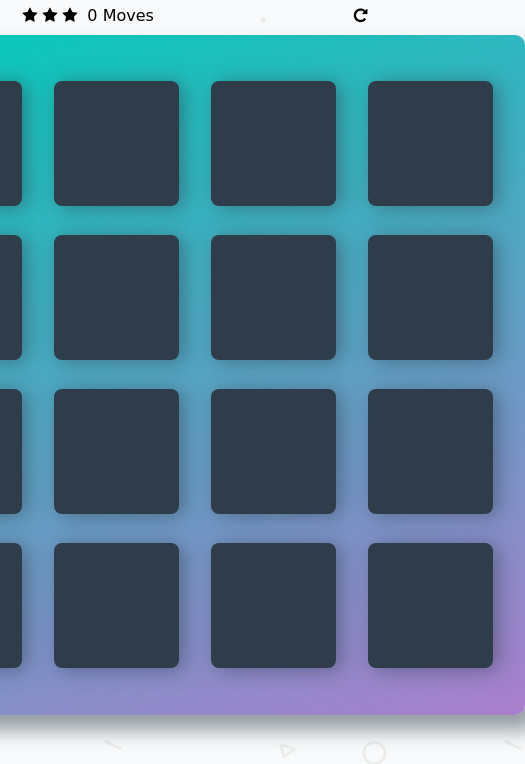
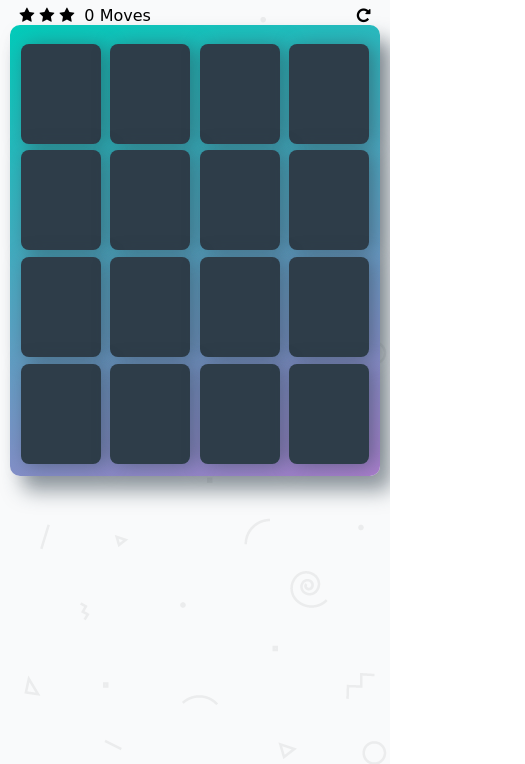
Before and after one commit to gladiusaxelay/UDFEND-Memory-Game, a plain HTML site: page index.html in a window 390 px wide. Shown: the part 80-844 px from the top of the page, 525 px wide, since content can reach past the window. Drawn offline with Linux system fonts and the light colour scheme; a web font is replaced by a local one.

Commit message:
Added media queries for responsiveness

```diff
--- a/css/app.css
+++ b/css/app.css
@@ -86,6 +86,7 @@ h1 {
  */
 
 .score-panel {
+    /* display: flex; */
     text-align: left;
     width: 345px;
     margin-bottom: 10px;
@@ -107,3 +108,51 @@ h1 {
     float: right;
     cursor: pointer;
 }
+
+/*
+ * Media Queries for Responsiveness
+ */
+
+@media screen and (max-width: 380px) {
+    .deck .card {
+        width: 68px;
+        height: 92px;
+        margin-top: 2%;
+    }
+}
+
+@media screen and (min-width: 381px) and (max-width: 440px) {
+    .deck .card {
+        width: 80px;
+    }
+}
+
+@media screen and (min-width: 440px) and (max-width: 516px) {
+    .deck .card {
+        width: 95px;
+    }
+}
+
+@media screen and (min-width: 517px) and (max-width: 580px) {
+    .deck .card {
+        width: 105px;
+    }
+}
+
+@media screen and (max-width: 650px) {
+    .score-panel {
+        width: 90%;
+        margin: 0 auto;
+        flex-basis: 40%;
+    }
+    .deck {
+        width: 95%;
+        padding: 3%;
+        margin: 0 auto;
+        min-height: 100%;
+    }
+    .deck .card {
+        height: 100px;
+        margin-top: 2%;
+    }
+}
--- a/index.html
+++ b/index.html
@@ -3,6 +3,7 @@
 <head>
     <meta charset="utf-8">
     <title>Matching Game</title>
+    <meta name="viewport" content="width=device-width, initial-scale=1.0">
     <meta name="description" content="">
     <link rel="stylesheet prefetch" href="https://maxcdn.bootstrapcdn.com/font-awesome/4.6.1/css/font-awesome.min.css">
     <link rel="stylesheet prefetch" href="https://fonts.googleapis.com/css?family=Coda">
```
